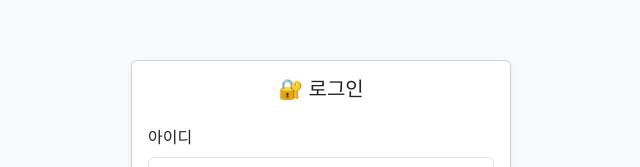
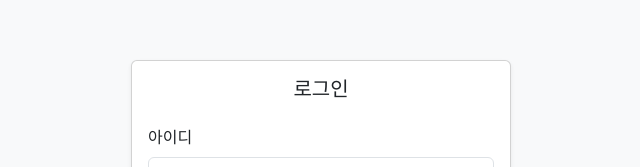
Before and after one commit to mymeaning-ceo/my-bode-project, a React (Create React App) app in the folder client/: page /login in a window 1280 px wide. Shown: the part 194-361 px from the top of the page, without its empty margins (319-959 px from the left). Built offline with nearby package versions, Linux system fonts and the light colour scheme.

Commit message:
Fix login heading to match tests

```diff
--- a/client/src/pages/Login.js
+++ b/client/src/pages/Login.js
@@ -11,7 +11,7 @@ function Login() {
     <div className="login-container">
       <div className="card shadow-sm login-card">
         <div className="card-body">
-          <h5 className="card-title mb-4 text-center">🔐 로그인</h5>
+          <h5 className="card-title mb-4 text-center">로그인</h5>
           <form action="/login" method="POST">
             <div className="mb-3">
               <label htmlFor="username" className="form-label">
```
